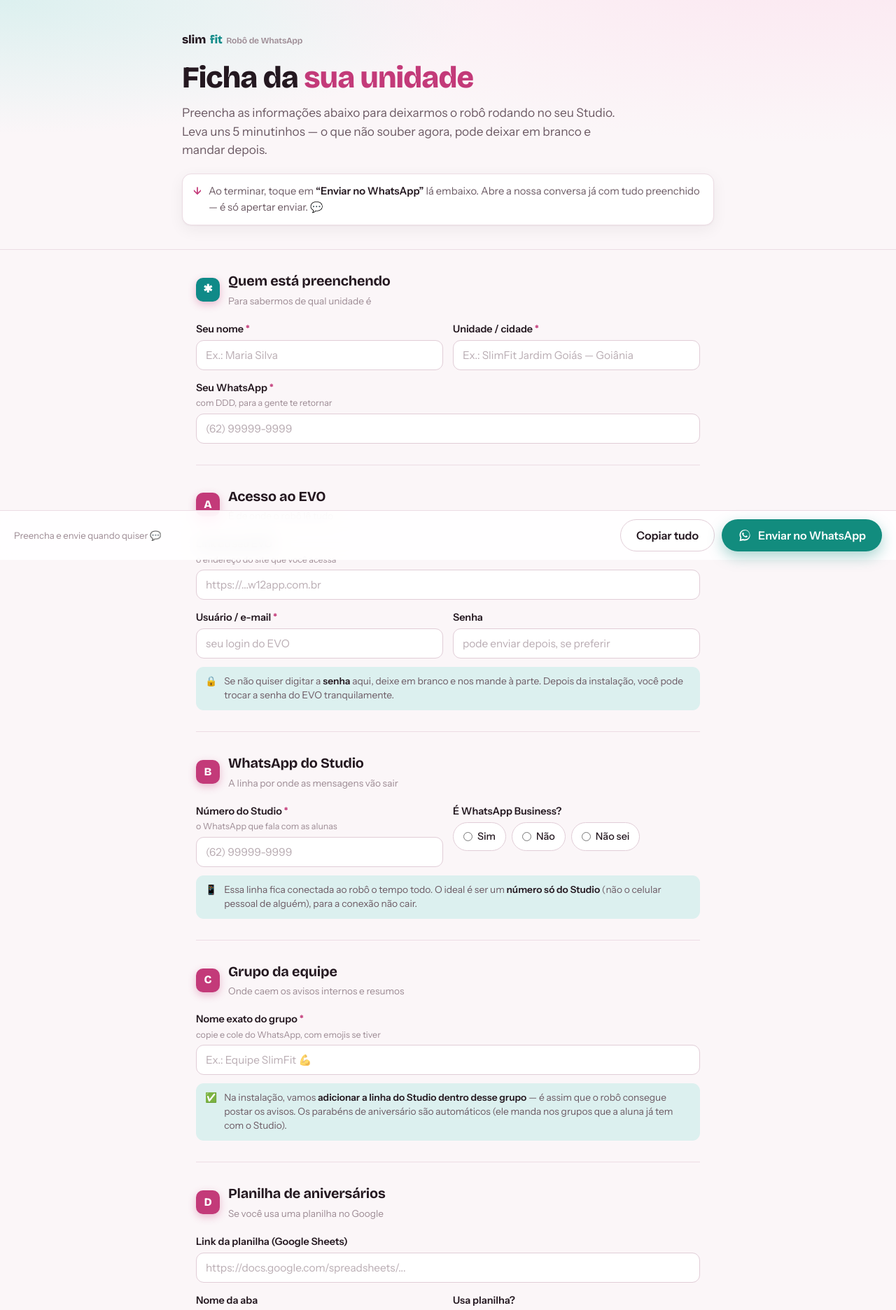
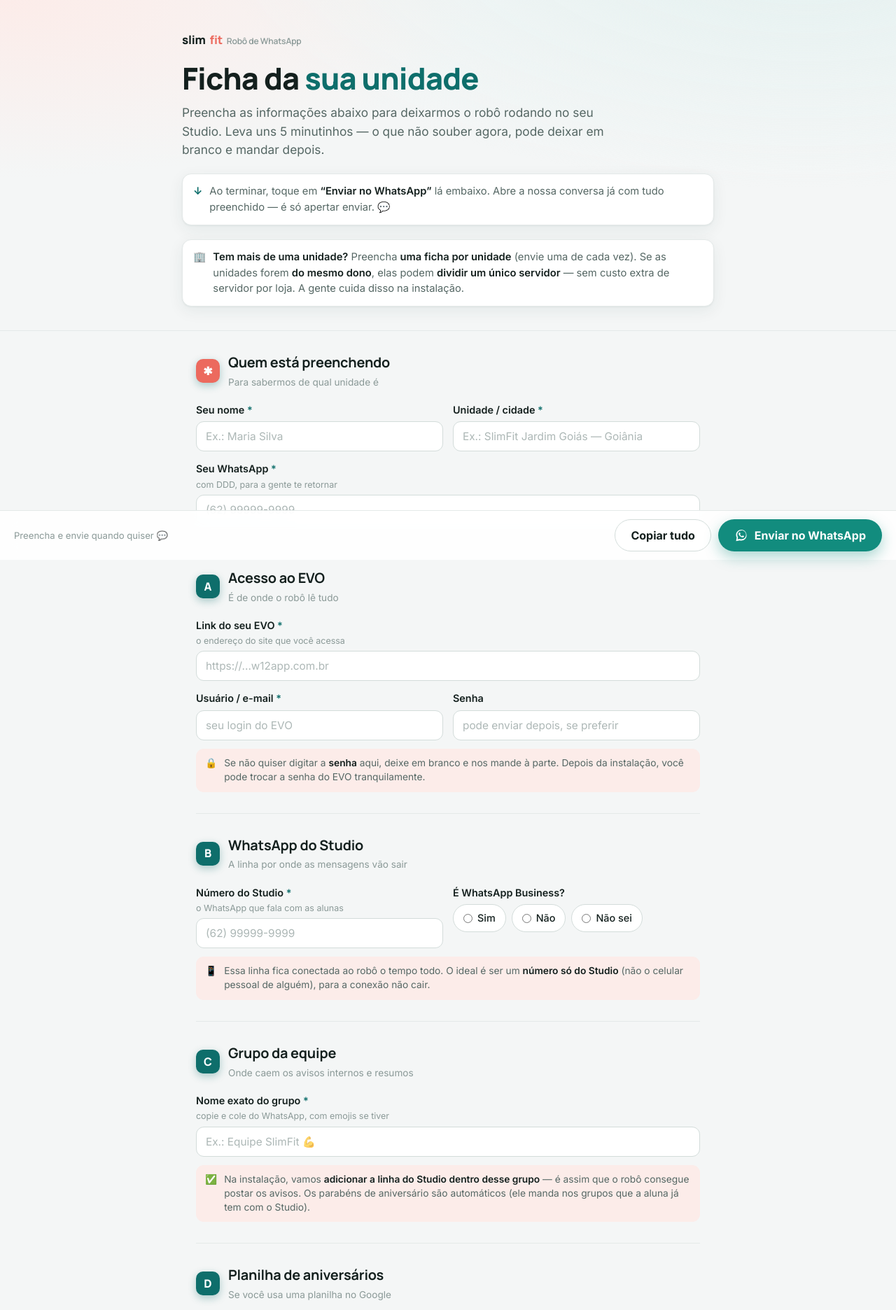
Before and after one commit to rrabadan86/SF-Chat_Experimental-Mensagens, a Flask app: page /cadastro in a window 1280 px wide. Shown: the top 1872 px of the page at 70% size. Run offline with Flask 3, Linux system fonts and the light colour scheme.

Commit message:
/cadastro e /implantacao no visual do /manual (teal + Inter/Manrope)
Padroniza as duas páginas no mesmo visual do /manual novo: fontes
Inter/Manrope (JetBrains Mono só nos blocos de terminal do runbook),
paleta teal/off-white com coral secundário e dark mode coerente — tudo
via tokens (nenhuma cor hardcoded). Estrutura preservada.

/cadastro: aviso no topo de "múltiplas unidades" (uma ficha por unidade)
e que unidades do mesmo dono podem dividir um servidor.
Espelhos idênticos ao repo do formulário.

Co-Authored-By: Claude Opus 4.8 <noreply@anthropic.com>
Claude-Session: https://claude.ai/code/session_015TTSt7TGwbyy5y2rhojFLo

```diff
--- a/Experimental/src/agendamento_evo/formulario_web/templates/cadastro.html
+++ b/Experimental/src/agendamento_evo/formulario_web/templates/cadastro.html
@@ -3,36 +3,36 @@
 <title>Ficha da Unidade</title>
 <link rel="preconnect" href="https://fonts.googleapis.com">
 <link rel="preconnect" href="https://fonts.gstatic.com" crossorigin>
-<link rel="stylesheet" href="https://fonts.googleapis.com/css2?family=Bricolage+Grotesque:opsz,wght@12..96,600;12..96,700;12..96,800&family=Instrument+Sans:wght@400;500;600&family=JetBrains+Mono:wght@400;500;700&display=swap">
+<link rel="stylesheet" href="https://fonts.googleapis.com/css2?family=Manrope:wght@600;700;800&family=Inter:wght@400;500;600;700&display=swap">
 <style>
   :root{
-    --bg:#FBF6F8; --surface:#FFFFFF; --surface-2:#F6EEF2; --border:#ECDCE4;
-    --text:#241820; --text-soft:#6C5A64; --muted:#9C8A93;
-    --accent:#C33A79; --accent-2:#A72E67; --accent-soft:#FBE6F0;
-    --teal:#0F8A88; --teal-soft:#DCF0EF;
+    --bg:#F4F6F6; --surface:#FFFFFF; --surface-2:#F0F4F3; --border:#E4E9E8;
+    --text:#14201E; --text-soft:#556764; --muted:#8A9997;
+    --accent:#0E6E6B; --accent-2:#0A4F4C; --accent-soft:#E4F1F0;
+    --teal:#EC6A5E; --teal-soft:#FCECE9;
     --wa:#1E9E52; --wa-strong:#128C7E;
-    --field:#FFFFFF; --field-border:#E1CDD7; --field-focus:#C33A79;
-    --shadow:0 1px 2px rgba(40,20,32,.04),0 6px 22px rgba(40,20,32,.06);
+    --field:#FFFFFF; --field-border:#D3DCDA; --field-focus:#0E6E6B;
+    --shadow:0 1px 2px rgba(12,60,58,.05),0 6px 22px rgba(12,60,58,.07);
     --radius:15px;
   }
   @media (prefers-color-scheme:dark){
     :root:not([data-theme="light"]){
-      --bg:#161016; --surface:#1F1720; --surface-2:#271D27; --border:#362A34;
-      --text:#F4E9F0; --text-soft:#C7B3BF; --muted:#8C7885;
-      --accent:#F16DA2; --accent-2:#F58CB8; --accent-soft:#3A1C2B;
-      --teal:#39B9B3; --teal-soft:#123230;
+      --bg:#0C1312; --surface:#131E1C; --surface-2:#0F1918; --border:#22302E;
+      --text:#EEF4F3; --text-soft:#A4B4B2; --muted:#6F817F;
+      --accent:#3BB3A8; --accent-2:#7FD8CE; --accent-soft:#123230;
+      --teal:#F18B7F; --teal-soft:#2A1A17;
       --wa:#37C46C; --wa-strong:#25D366;
-      --field:#241C25; --field-border:#40303E; --field-focus:#F16DA2;
+      --field:#131E1C; --field-border:#2A3A37; --field-focus:#3BB3A8;
       --shadow:0 1px 2px rgba(0,0,0,.3),0 8px 26px rgba(0,0,0,.35);
     }
   }
   :root[data-theme="dark"]{
-    --bg:#161016; --surface:#1F1720; --surface-2:#271D27; --border:#362A34;
-    --text:#F4E9F0; --text-soft:#C7B3BF; --muted:#8C7885;
-    --accent:#F16DA2; --accent-2:#F58CB8; --accent-soft:#3A1C2B;
-    --teal:#39B9B3; --teal-soft:#123230;
+    --bg:#0C1312; --surface:#131E1C; --surface-2:#0F1918; --border:#22302E;
+    --text:#EEF4F3; --text-soft:#A4B4B2; --muted:#6F817F;
+    --accent:#3BB3A8; --accent-2:#7FD8CE; --accent-soft:#123230;
+    --teal:#F18B7F; --teal-soft:#2A1A17;
     --wa:#37C46C; --wa-strong:#25D366;
-    --field:#241C25; --field-border:#40303E; --field-focus:#F16DA2;
+    --field:#131E1C; --field-border:#2A3A37; --field-focus:#3BB3A8;
     --shadow:0 1px 2px rgba(0,0,0,.3),0 8px 26px rgba(0,0,0,.35);
   }
 
@@ -40,13 +40,13 @@
   html{-webkit-text-size-adjust:100%}
   body{
     margin:0; background:var(--bg); color:var(--text);
-    font-family:"Instrument Sans",system-ui,-apple-system,Segoe UI,Roboto,sans-serif;
+    font-family:"Inter",system-ui,-apple-system,Segoe UI,Roboto,sans-serif;
     font-size:17px; line-height:1.55; -webkit-font-smoothing:antialiased;
     padding-bottom:96px;
   }
   .wrap{max-width:760px; margin:0 auto; padding:0 20px}
-  h1,h2,h3{font-family:"Bricolage Grotesque",system-ui,sans-serif; font-weight:700; text-wrap:balance; margin:0}
-  .eyebrow{font-family:"JetBrains Mono",monospace; font-size:.7rem; letter-spacing:.18em; text-transform:uppercase; color:var(--muted)}
+  h1,h2,h3{font-family:"Manrope",system-ui,sans-serif; font-weight:700; text-wrap:balance; margin:0}
+  .eyebrow{font-family:"Manrope",sans-serif; font-weight:700; font-size:.72rem; letter-spacing:.14em; text-transform:uppercase; color:var(--muted)}
 
   /* HERO */
   header.hero{
@@ -56,7 +56,7 @@
     border-bottom:1px solid var(--border);
   }
   .hero-in{padding:44px 0 34px}
-  .brand{display:flex; align-items:baseline; gap:.5ch; font-family:"Bricolage Grotesque",sans-serif; font-weight:800; font-size:1.05rem; letter-spacing:-.01em}
+  .brand{display:flex; align-items:baseline; gap:.5ch; font-family:"Manrope",sans-serif; font-weight:800; font-size:1.05rem; letter-spacing:-.01em}
   .brand .fit{color:var(--teal)}
   .brand .reg{font-size:.72em; color:var(--muted); font-weight:600}
   h1{font-size:clamp(1.9rem,5.5vw,2.7rem); line-height:1.05; font-weight:800; letter-spacing:-.02em; margin:.45em 0 .3em; max-width:20ch}
@@ -70,7 +70,7 @@
   section{padding:30px 0}
   section + section{border-top:1px solid var(--border)}
   .sec-head{display:flex;align-items:center;gap:12px;margin-bottom:18px}
-  .snum{flex:none;width:34px;height:34px;border-radius:10px;display:grid;place-items:center;font-family:"Bricolage Grotesque",sans-serif;font-weight:800;font-size:1rem;background:var(--accent);color:#fff;box-shadow:0 4px 12px color-mix(in srgb,var(--accent) 32%,transparent)}
+  .snum{flex:none;width:34px;height:34px;border-radius:10px;display:grid;place-items:center;font-family:"Manrope",sans-serif;font-weight:800;font-size:1rem;background:var(--accent);color:#fff;box-shadow:0 4px 12px color-mix(in srgb,var(--accent) 32%,transparent)}
   .sec-head h2{font-size:1.24rem;letter-spacing:-.01em}
   .sec-head p{margin:2px 0 0;color:var(--muted);font-size:.85rem}
 
@@ -134,6 +134,7 @@
     <h1>Ficha da <span class="accent">sua unidade</span></h1>
     <p class="lede">Preencha as informações abaixo para deixarmos o robô rodando no seu Studio. Leva uns 5 minutinhos — o que não souber agora, pode deixar em branco e mandar depois.</p>
     <div class="hint-top"><span class="ic">↓</span><span>Ao terminar, toque em <b>“Enviar no WhatsApp”</b> lá embaixo. Abre a nossa conversa já com tudo preenchido — é só apertar enviar. 💬</span></div>
+    <div class="hint-top"><span class="ic">🏢</span><span><b>Tem mais de uma unidade?</b> Preencha <b>uma ficha por unidade</b> (envie uma de cada vez). Se as unidades forem <b>do mesmo dono</b>, elas podem <b>dividir um único servidor</b> — sem custo extra de servidor por loja. A gente cuida disso na instalação.</span></div>
   </div>
 </header>
 
```
Also changed, not shown: Experimental/src/agendamento_evo/formulario_web/templates/implantacao.html (+20 -20 lines).
